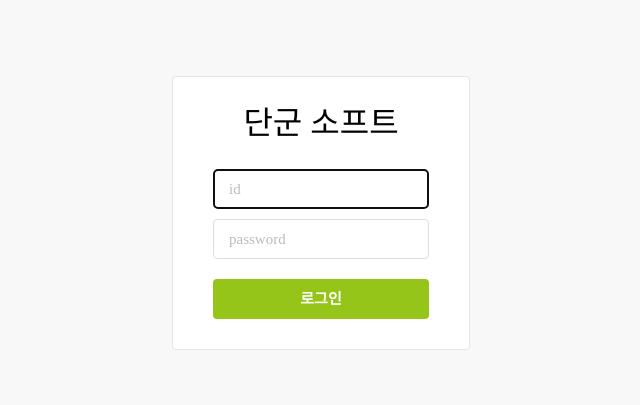
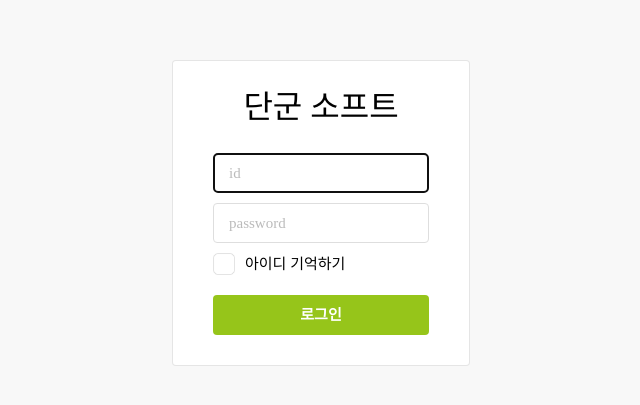
Before and after one commit to kse012050/dangunSoft, a React (Create React App) app: page /admin in a window 1280 px wide. Shown: the part 187-592 px from the top of the page, without its empty margins (479-1119 px from the left). Built offline with nearby package versions, Linux system fonts and the light colour scheme; no server answers; a web font is replaced by a local one.

Commit message:
관리자 - 로그인 아이디 기록하기 완료

```diff
--- a/src/admin/page/Root.jsx
+++ b/src/admin/page/Root.jsx
@@ -15,7 +15,7 @@ export default function Root() {
             pageName = pageName.map((data, i)=> i ? data.replace(/^\w/, c => c.toUpperCase()) : data).join('') + 'Page'
         }
     }
-    const adminToken = sessionStorage.getItem('adminToken');
+    const adminToken = localStorage.getItem('adminToken') || sessionStorage.getItem('adminToken');
 
 
 
--- a/src/admin/page/SignIn.jsx
+++ b/src/admin/page/SignIn.jsx
@@ -1,4 +1,4 @@
-import React, { useEffect, useState } from 'react';
+import React, { useEffect, useRef, useState } from 'react';
 import '../css/import.css';
 import { inputChange, inputsRequiredAdd } from '../api/validation';
 import { adminApi, isSubmit } from '../api/api';
@@ -9,8 +9,11 @@ export default function SignIn() {
     const [inputs, setInputs] = useState()
     const [popup, setPopup] = useState()
     const navigate = useNavigate()
+    const rememberIDRef = useRef()
+    const adminToken = localStorage.getItem('adminToken') || sessionStorage.getItem('adminToken');
 
     useEffect(()=>{
+        adminToken && navigate('/admin/dashboard')
         inputsRequiredAdd(setInputs);
     },[])
 
@@ -26,7 +29,9 @@ export default function SignIn() {
             .then((result)=>{
                 // console.log(result);
                 if(result.result){
-                    sessionStorage.setItem('adminToken', result.data.token);
+                    rememberIDRef.current.checked ?
+                        localStorage.setItem('adminToken', result.data.token) :
+                        sessionStorage.setItem('adminToken', result.data.token);
                     navigate('/admin/dashboard')
                 }else{
                     setPopup({type: 'signIn'})
@@ -42,6 +47,7 @@ export default function SignIn() {
                     <ul>
                         <li><input type="text" name="id" id="id" placeholder="id" data-formet="id" required autoFocus /></li>
                         <li><input type="password" name="password" id="password" placeholder="password" required onKeyDown={(e)=> e.key === 'Enter' && onSubmit(e)} autoComplete="off"/></li>
+                        <li><input type="checkbox" id='rememberID' ref={rememberIDRef}/><label htmlFor="rememberID">아이디 기억하기</label></li>
                     </ul>
                     <button className="btn-point" type="button" onClick={onSubmit} popovertarget="signIn">로그인</button>
                 </form>
```
